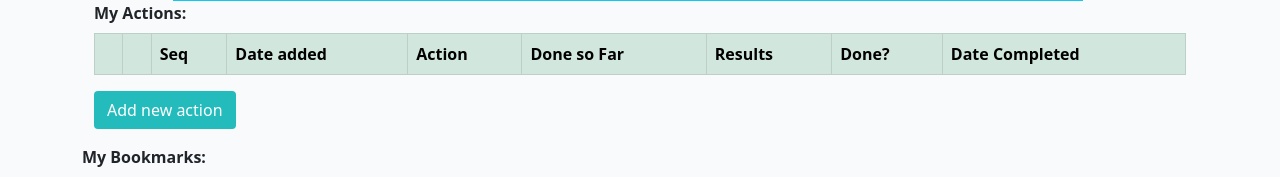
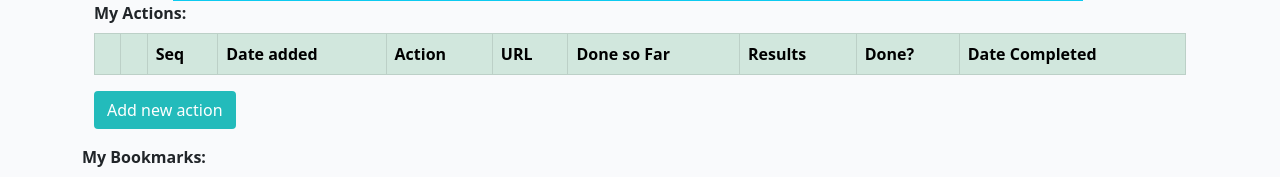
Before and after one commit to StephenWinters95/FLIT_Main_Ste, a Django app: page /myplanner/ in a window 1280 px wide. Shown: the part 493-670 px from the top of the page. Run offline with Django 3.2, Linux system fonts and the light colour scheme; the visitor is signed in with stand-in values (Sample User, id 1); lists and menus that the app fills with data are empty; some libraries are stand-ins or nearby versions.

Commit message:
Ensure UserAction URL is clickable when displayed on my_planer page Issue #32 Task 6

```diff
--- a/fp_blog/views.py
+++ b/fp_blog/views.py
@@ -83,7 +83,7 @@ class ArticleDetail(View):
                     },
                     )
 
-
+# This is used when article is liked/unliked from within the article detail page
 class ArticleLike(View):
     def post(self, request, slug, *args, **kwargs):
         article = get_object_or_404(Article, slug=slug)
@@ -93,6 +93,8 @@ class ArticleLike(View):
             article.likes.add(request.user)
         return HttpResponseRedirect(reverse('article_detail', args=[slug]))
 
+# This is used when article is liked/unliked from within the index/article summary page
+# DMcC 15/11/23 this still needs some work as the user is currently returned to the article detail page after like/unlike
 class ArticleSummaryLike(View):
     def post(self, request, slug, *args, **kwargs):
         article = get_object_or_404(Article, slug=slug)
@@ -102,6 +104,8 @@ class ArticleSummaryLike(View):
             article.likes.add(request.user)
         return HttpResponseRedirect(reverse('article_detail', args=[slug]))
 
+# This is used when article is bookmarked/unbookmarked from within the index/article summary OR article detail page
+# DMcC 15/11/23 this still needs some work as the user is currently returned to the article detail page after bookmarking
 class ArticleBookmark(View):
     def post(self, request, slug, *args, **kwargs):
         article = get_object_or_404(Article, slug=slug)
--- a/templates/delete.html
+++ b/templates/delete.html
@@ -14,7 +14,7 @@
             {% csrf_token %}
             <h5>Are you sure you want to delete {{object}}?</h5>
             <input class="btn btn-signup right" type="submit" value="Delete"/>
-            <a href="{% url 'my_planner' %}">Go Back</a>
+            <a href="{% url 'my_planner' %}">Cancel</a>
          </form>
       </div> <!-- end div class ="col-md-8 mt-3 offset-md-2"-->
    </div> <!-- end div class="row" -->
--- a/templates/my_actions.html
+++ b/templates/my_actions.html
@@ -15,6 +15,7 @@
                             {{form.as_p}}
                             <p></p>
                             <input type = "submit" value = "Submit">
+                            <a href="{% url 'my_planner' %}">Cancel</a>
                             <p></p>
                         </form>
 
--- a/templates/my_planner.html
+++ b/templates/my_planner.html
@@ -90,6 +90,7 @@
                     <th>Date added</th>
          <!--           <th>Parent Article</th>  -->
                     <th>Action</th>
+                    <th>URL</th>
                     <th>Done so Far</th>
                     <th>Results</th>
                     <th>Done?</th>
@@ -106,6 +107,7 @@
                         <td class="date">{{action.created_on|date:"d/m/y"}}</td>
 <!--                        <td>{{action.parent_article}}</td>  -->
                         <td>{{action.user_action_desc}}</td>
+                        <td><a href="{{action.user_action_url}}">{{action.user_action_url}}</a></td>
                         <td>{{action.user_action_taken}}</td>
                         <td>{{action.observation}}</td>
                         <td>{{action.completed|yesno:"Y,N"}}</td>
```
